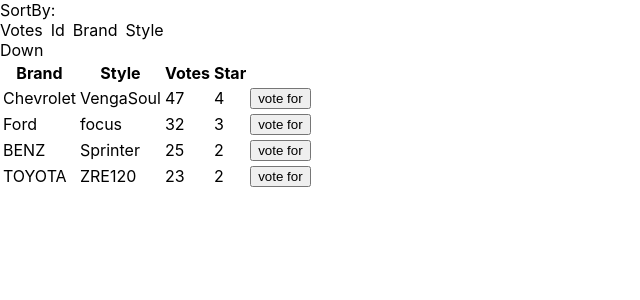
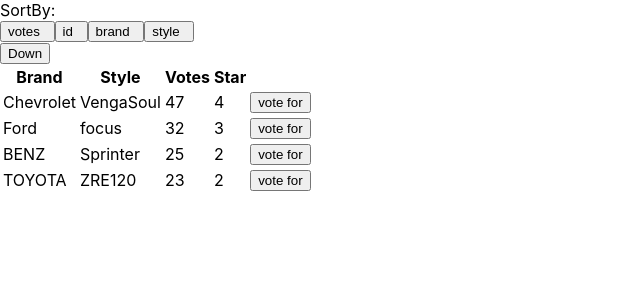
Before and after one commit to drinkmooon/example-wst, a React (Create React App) app: page / in a window 1280 px wide. Shown: the top 300 px of the page, without its empty margins (0-640 px from the left). Built offline with nearby package versions, Linux system fonts and the light colour scheme.

Commit message:
rewrite sorter. now generate sorter by an array of sort Key

```diff
--- a/src/CarList.js
+++ b/src/CarList.js
@@ -93,18 +93,12 @@
     render() {
         //创建一个变量sorter来装排序的标签
         //a div contains the sort tags
+        const sortKey = ['votes','id','brand','style'];
         const sorter = (
             <div>
                 <div>SortBy:</div>
-                <div>
-                    <a onClick={() => { this.sortBy('votes') }}>Votes&ensp;</a>
-                    <a onClick={() => { this.sortBy('id') }}>Id&ensp;</a>
-                    <a onClick={() => { this.sortBy('brand') }}>Brand&ensp;</a>
-                    <a onClick={() => { this.sortBy('style') }}>Style&ensp;</a>
-                </div>
-                <div>
-                    <a onClick={this.changeUpOrDown}>{this.state.upOrDown}</a>
-                </div>
+                {sortKey.map((item) => (<button onClick={() => { this.sortBy(item) }}>{item}&ensp;</button>))}
+                <div><button onClick={this.changeUpOrDown}>{this.state.upOrDown}</button></div>
             </div>
         );
 
```
